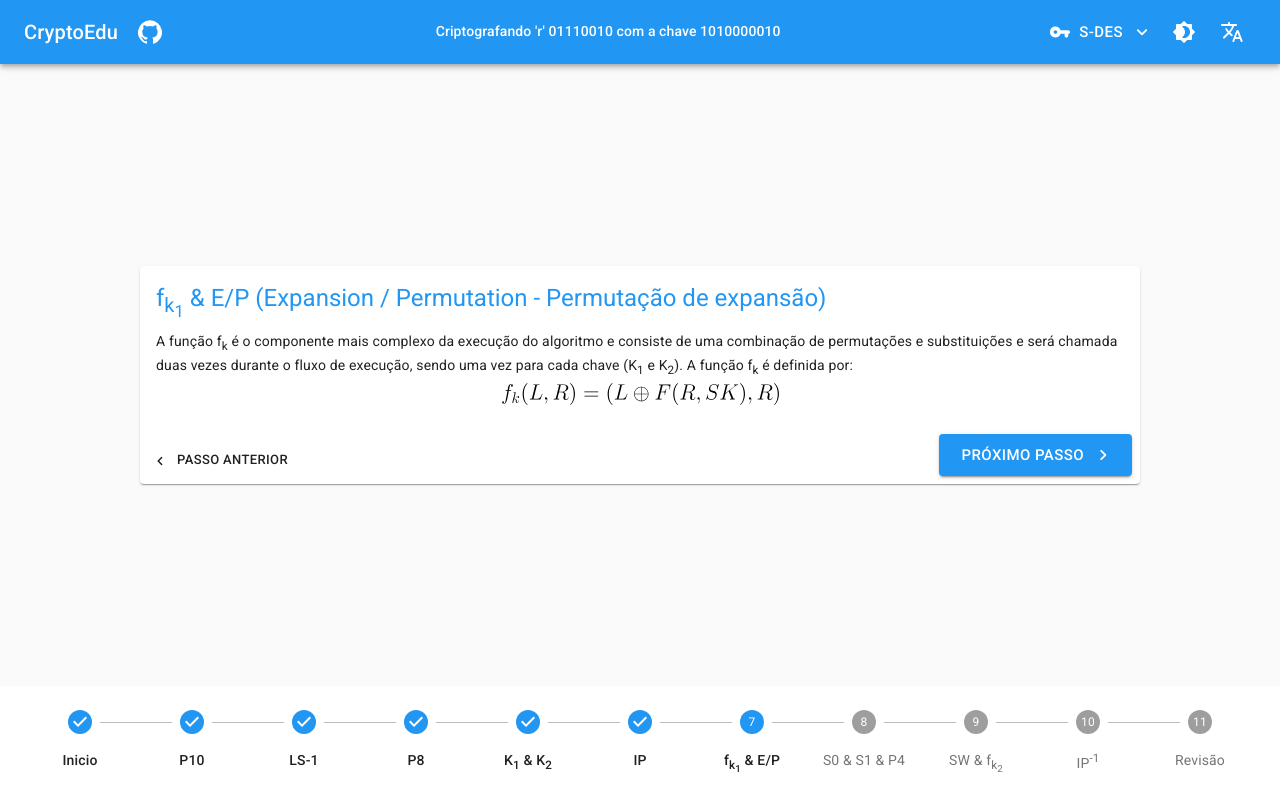
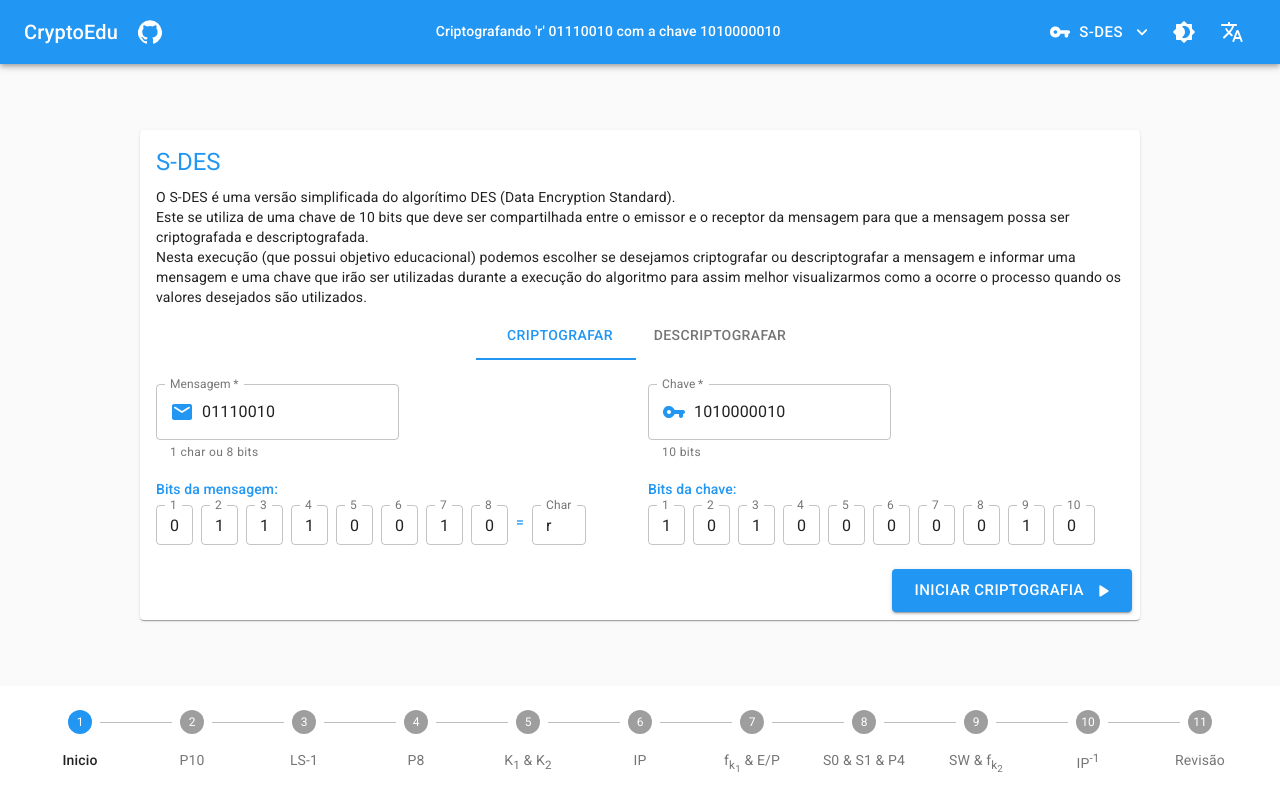
Before and after one commit to TanielianVB/CryptoEdu, a React (Create React App) app in the folder cryptoedu-app/: page / in a window 1280 px wide. Built offline with nearby package versions, Linux system fonts and the light colour scheme.

Commit message:
Added ability to freely move between steps

```diff
--- a/cryptoedu-app/src/pages/app/App.tsx
+++ b/cryptoedu-app/src/pages/app/App.tsx
@@ -9,7 +9,7 @@ import {
   Grid,
   InputAdornment,
   Step,
-  StepLabel,
+  StepButton,
   Stepper,
   Tab,
   Tabs,
@@ -95,7 +95,7 @@ const getSteps = (): React.ReactNode[] => {
 };
 
 function App() {
-  const [activeStep, setActiveStep] = useState(6);
+  const [activeStep, setActiveStep] = useState(0);
   const [selectedTab, setSelectedTab] = useState(0);
   const [message, setMessage] = useState("01110010");
   const [messageBits, setMessageBits] = useState([0, 1, 1, 1, 0, 0, 1, 0]);
@@ -506,6 +506,9 @@ function App() {
                 component="p"
                 gutterBottom
               ></Typography>
+              <Typography variant="h6" color="secondary">
+                Em desenvolvimento...
+              </Typography>
             </CardContent>
             <CardActions>
               <StepperNavigation
@@ -518,13 +521,19 @@ function App() {
         );
       default:
         return (
-          <Typography variant="h3" color="secondary">
-            Próximos passos em desenvolvimento...
-            <StepperNavigation
-              setActiveStep={setActiveStep}
-              previousStep={activeStep - 1}
-            />
-          </Typography>
+          <Card className={classes.card}>
+            <CardContent>
+              <Typography variant="h3" color="secondary">
+                Em desenvolvimento...
+              </Typography>
+            </CardContent>
+            <CardActions>
+              <StepperNavigation
+                setActiveStep={setActiveStep}
+                previousStep={activeStep - 1}
+              />
+            </CardActions>
+          </Card>
         );
     }
   };
@@ -545,10 +554,16 @@ function App() {
           activeStep={activeStep}
           alternativeLabel
           className={classes.stepper}
+          nonLinear
         >
           {getSteps().map((label, index) => (
             <Step key={index}>
-              <StepLabel>{label}</StepLabel>
+              <StepButton
+                completed={index < activeStep}
+                onClick={(event) => setActiveStep(index)}
+              >
+                {label}
+              </StepButton>
             </Step>
           ))}
         </Stepper>
```
